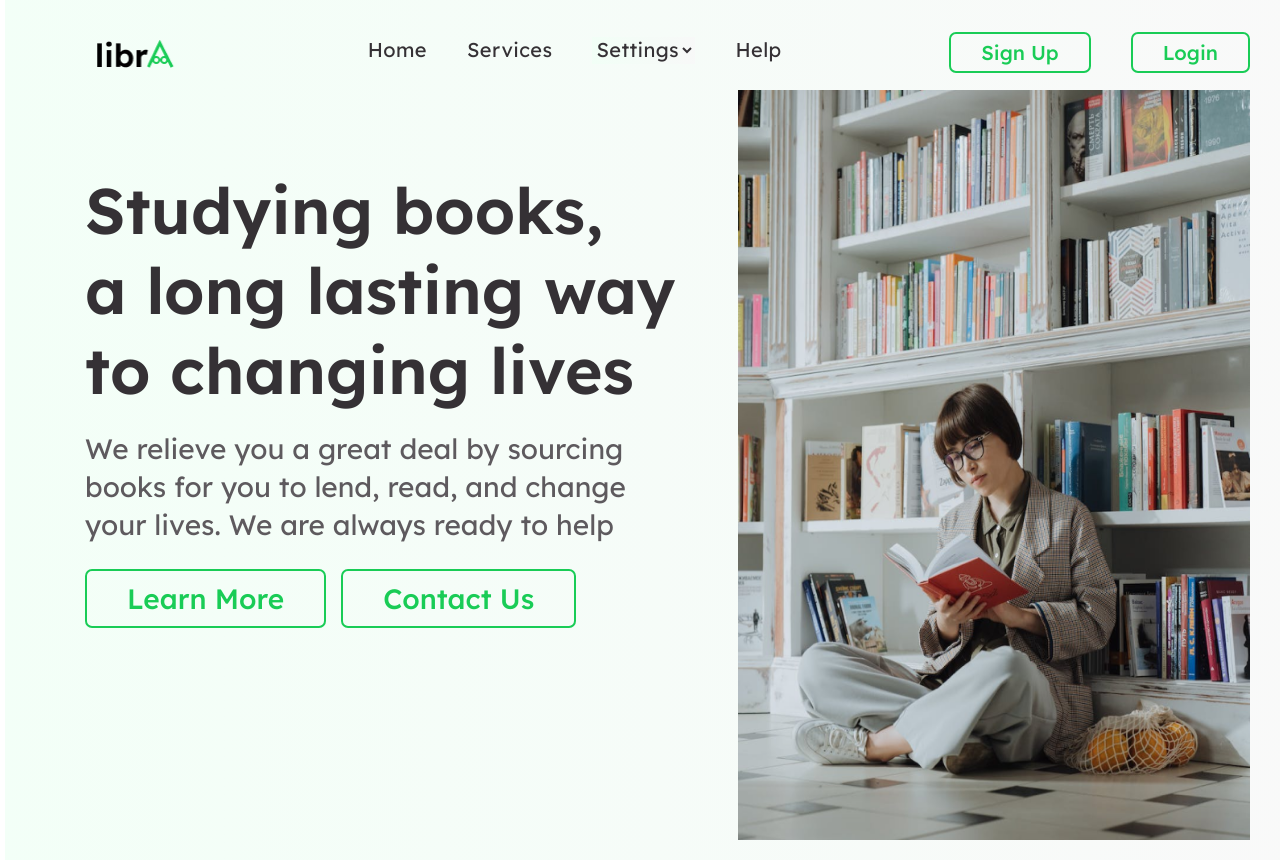
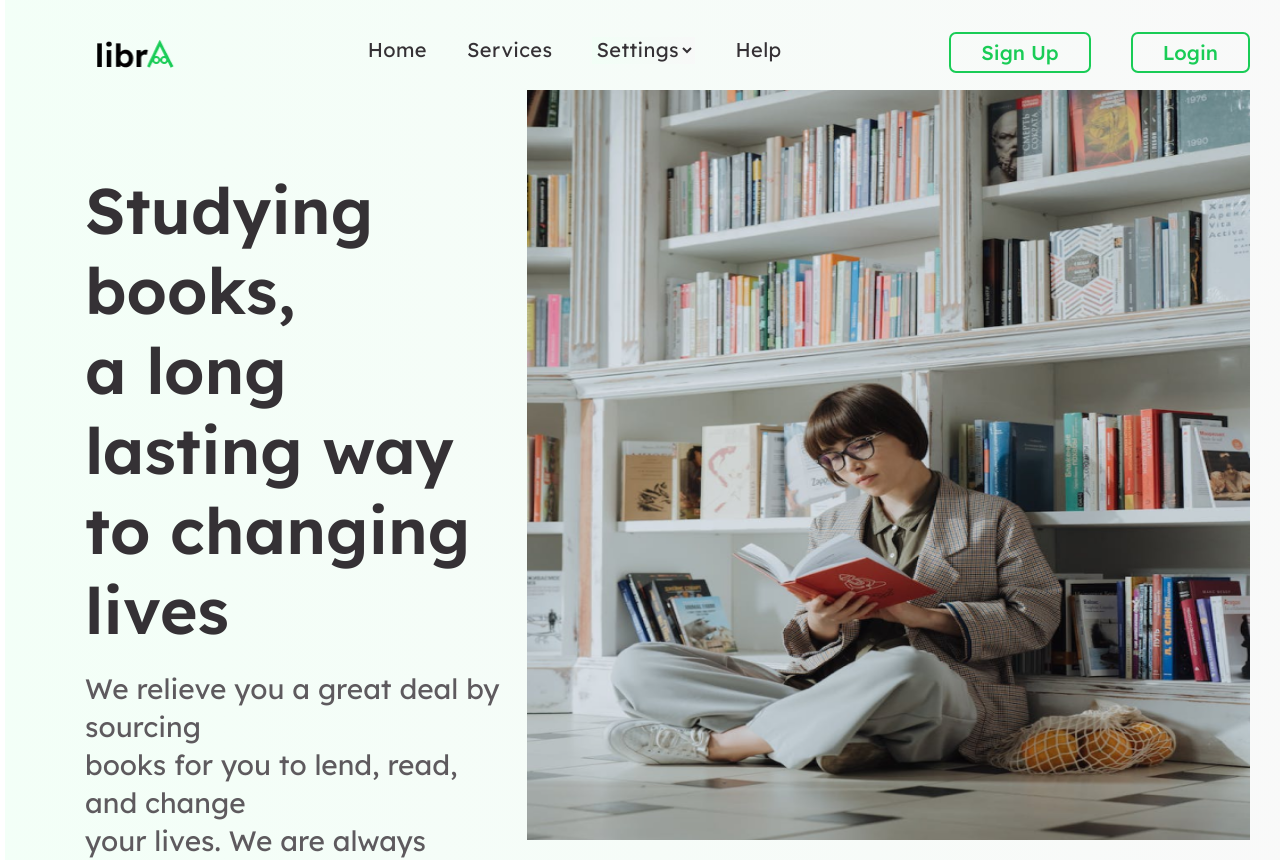
Before and after one commit to Nifix001/Libra, a React (Create React App) app: page / in a window 1280 px wide. Shown: the top 860 px of the page. Built offline with nearby package versions, Linux system fonts and the light colour scheme.

Commit message:
New commit

```diff
--- a/src/index.css
+++ b/src/index.css
@@ -84,14 +84,14 @@ header nav a select{
 
 .home-layout1 img{
   height:750px;
-  width: 40%;
+  width: 60%;
   margin-right: 35px;
   margin-bottom: 35px;
 }
 
 .home-layout1 > div{
   padding: 80px 20px 50px 80px;
-  width: 55%;
+  width: 35%;
 }
 
 .home-layout1 div h1{
```
